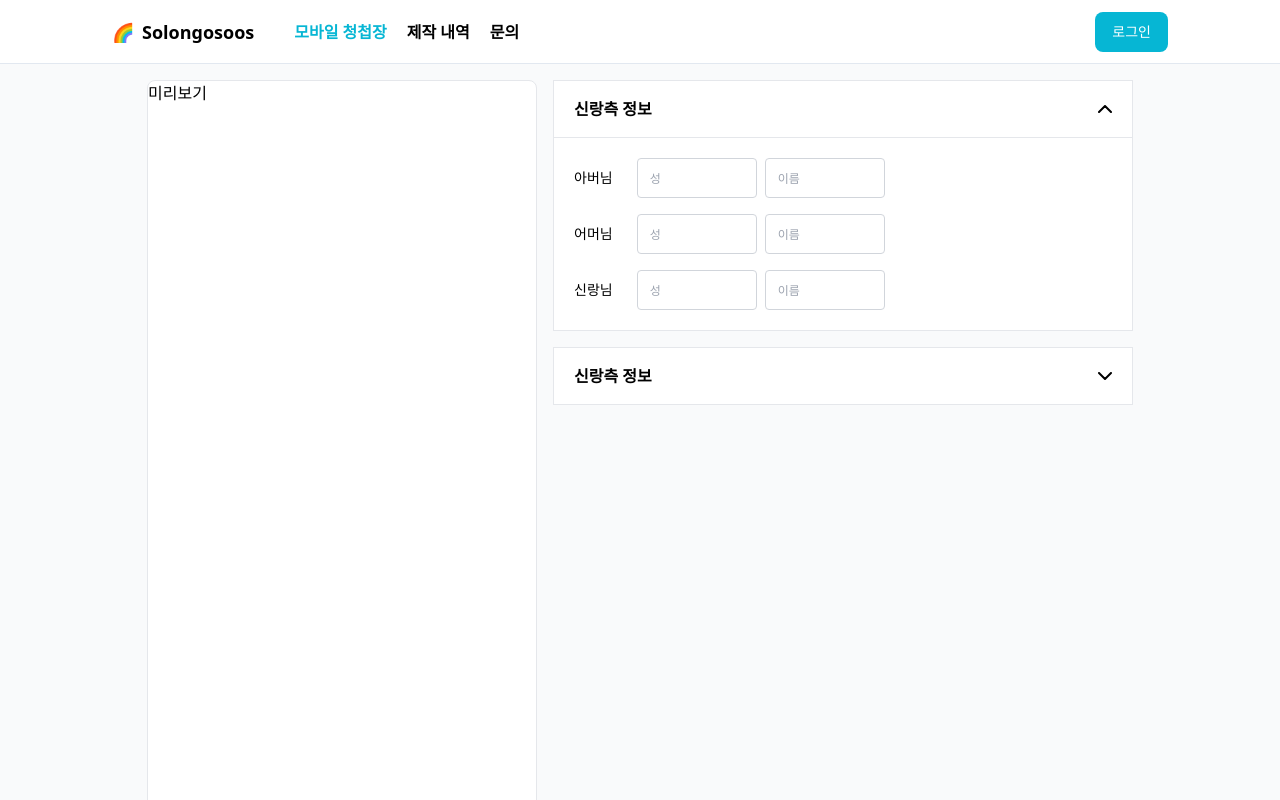
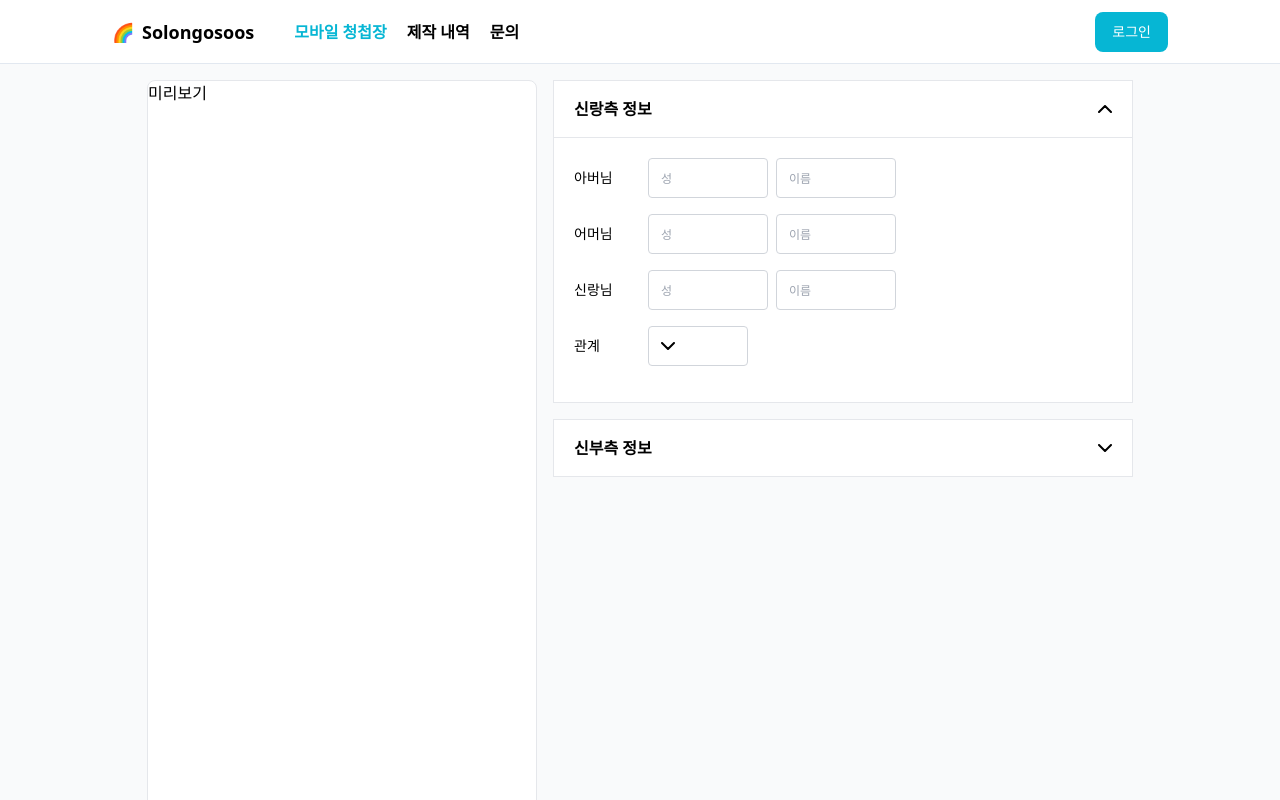
Before and after one commit to Solongoos/solongosoos-web, a React (Vite) app: page /create in a window 1280 px wide. Both pictures are taken after a click on the button "신랑측 정보". Shown: the top 800 px of the page. Built offline with nearby package versions, Linux system fonts and the light colour scheme.

Commit message:
feat : 드롭다운 공통 컴포넌트 구현

```diff
--- /dev/null
+++ b/src/common/other/Dropdown.tsx
@@ -0,0 +1,42 @@
+import { ArrowDown, ArrowUp } from "@/assets/svg";
+import { useState } from "react";
+
+type TProps = {
+	option: string[];
+	selectedOption: string;
+	onSelect: (e: React.MouseEvent<HTMLButtonElement>) => void;
+};
+
+export default function Dropdown({ option, onSelect, selectedOption }: TProps) {
+	const [isOpen, setIsOpen] = useState(false);
+
+	const handleArrow = () => {
+		setIsOpen((prev) => !prev);
+	};
+
+	return (
+		<div className="flex flex-col">
+			<button
+				className={`w-[100px] h-[40px] border border-gray-300 rounded p-[12px] text-xs flex items-center gap-4`}
+				onClick={handleArrow}
+			>
+				{isOpen ? <ArrowUp /> : <ArrowDown />}
+				{selectedOption}
+			</button>
+
+			{isOpen &&
+				option.map((item) => (
+					<button
+						className={`h-[40px] border border-gray-300 rounded p-[12px] text-xs hover:bg-gray-50`}
+						name={item}
+						onClick={(e) => {
+							onSelect(e);
+							handleArrow();
+						}}
+					>
+						{item}
+					</button>
+				))}
+		</div>
+	);
+}
--- a/src/pages/create/index.tsx
+++ b/src/pages/create/index.tsx
@@ -1,42 +1,53 @@
 import Input from "@/common/other/Input";
 import AccordionBox from "./AccordionBox";
+import Dropdown from "@/common/other/Dropdown";
+import { useState } from "react";
 
 export default function Create() {
+	const [selectedOption, setSelectedOption] = useState("");
+
+	const handleSelect = (e: React.MouseEvent<HTMLButtonElement>) => {
+		setSelectedOption(e.currentTarget.name);
+	};
+
 	return (
 		<div className="flex justify-center gap-4 pt-4 bg-gray-50">
 			<section className="w-[390px] h-[1000px] border border-gray-200 rounded-lg bg-white">미리보기</section>
 
 			<section className="flex flex-col w-[580px] h-[2500px] rounded-sm bg-gray-50 gap-4">
-				{PERSON_INFO.map((person) => (
-					<AccordionBox title="신랑측 정보">
+				{PERSON_INFO.map((person, idx) => (
+					<AccordionBox title={idx === 0 ? "신랑측 정보" : "신부측 정보"}>
 						<div>
 							<div className="flex content-center items-center text-sm gap-2 mb-4">
-								<p className="mr-4">아버님</p>
+								<p className="mr-4 w-[50px]">아버님</p>
 								<Input width="s" placeholder="성" />
 								<Input width="s" placeholder="이름" />
 							</div>
 
 							<div className="flex content-center items-center text-sm gap-2 mb-4">
-								<p className="mr-4">어머님</p>
+								<p className="mr-4  w-[50px]">어머님</p>
 								<Input width="s" placeholder="성" />
 								<Input width="s" placeholder="이름" />
 							</div>
 
-							<div className="flex content-center items-center text-sm gap-2">
-								<p className="mr-4">{person}</p>
+							<div className="flex content-center items-center text-sm gap-2 mb-4">
+								<p className="mr-4  w-[50px]">{person}</p>
 								<Input width="s" placeholder="성" />
 								<Input width="s" placeholder="이름" />
+							</div>
+
+							<div className="flex content-center items-center text-sm gap-2 mb-4">
+								<p className="mr-4  w-[50px]">관계</p>
+								<Dropdown option={OPTION} onSelect={handleSelect} selectedOption={selectedOption}/>
 							</div>
 						</div>
 					</AccordionBox>
 				))}
 
-				{/* <AccordionBox />
-				<AccordionBox />
-				<AccordionBox /> */}
 			</section>
 		</div>
 	);
 }
 
 const PERSON_INFO = ["신랑님", "신부님"];
+const OPTION = ["첫째", "둘째", "셋째", "넷째", "막내", "외동"];
```
